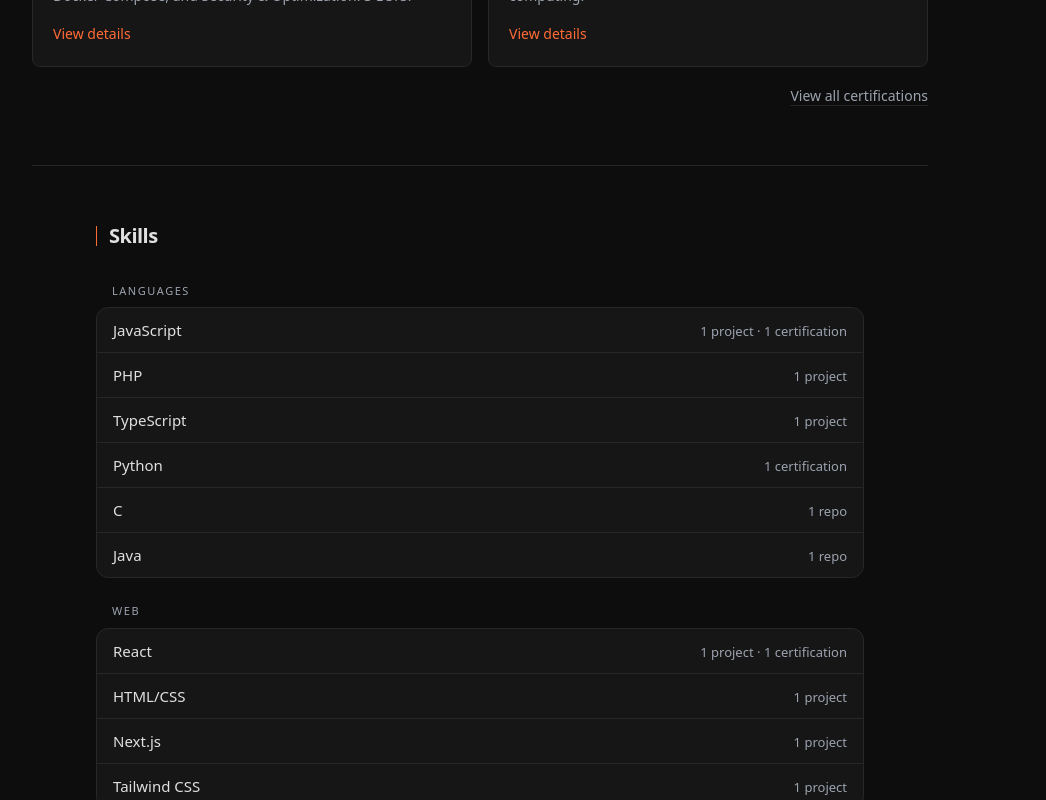
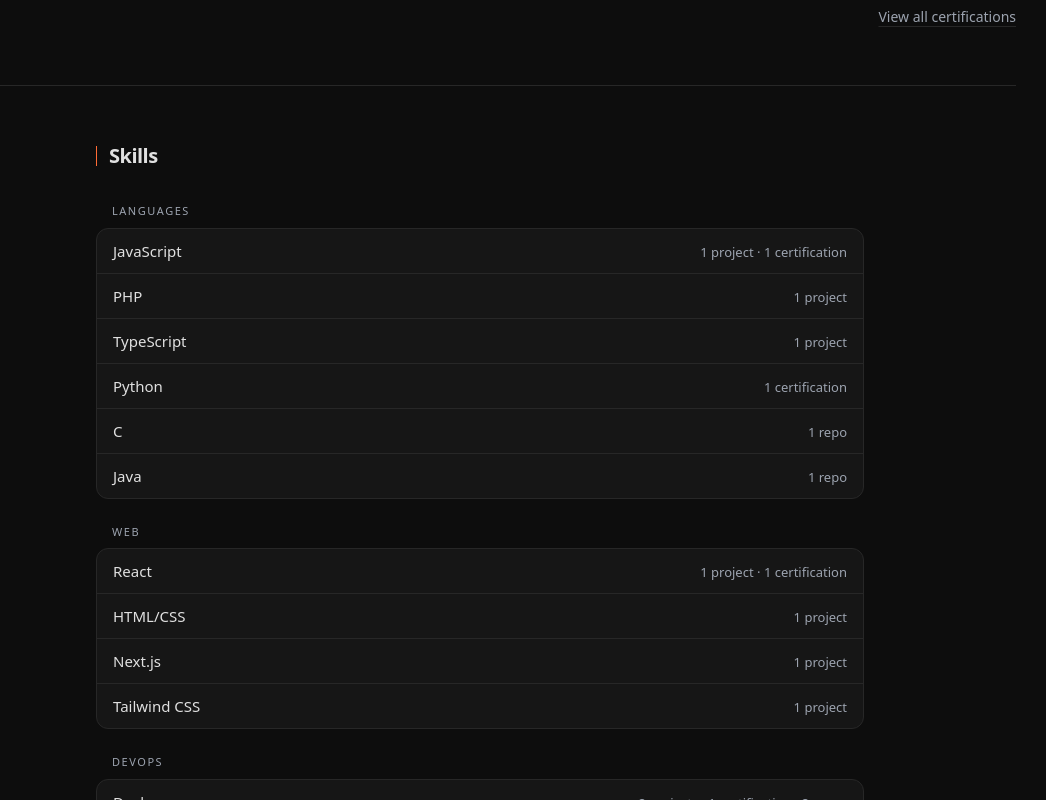
Before and after one commit to hasithaea/hasitha-dev, a Next.js app: page / in a window 1280 px wide. Shown: the part 3106-3906 px from the top of the page, without its empty margins (160-1206 px from the left). Built offline with nearby package versions, Linux system fonts and the light colour scheme; no server answers.

Commit message:
feat: use site width on the home page (#60)

```diff
--- a/app/page.tsx
+++ b/app/page.tsx
@@ -17,7 +17,7 @@ export const metadata: Metadata = {
 
 export default function Home() {
   return (
-    <PageShell footer={<Footer />}>
+    <PageShell width="site" footer={<Footer />}>
       <Hero />
       <About />
       <Projects />
```
